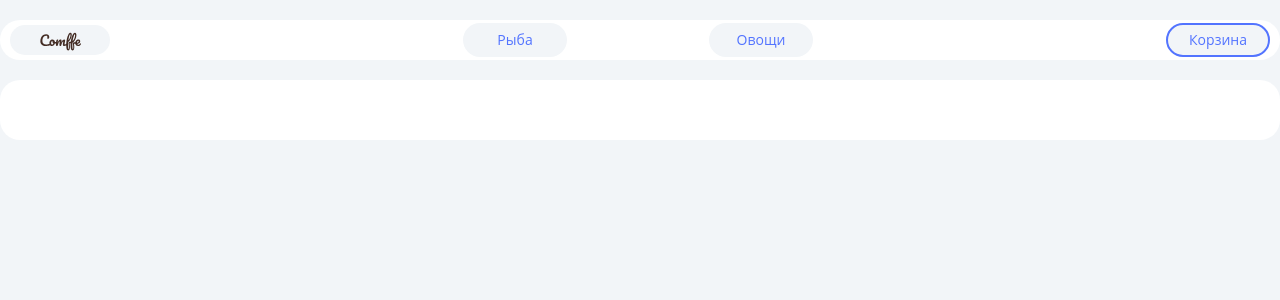
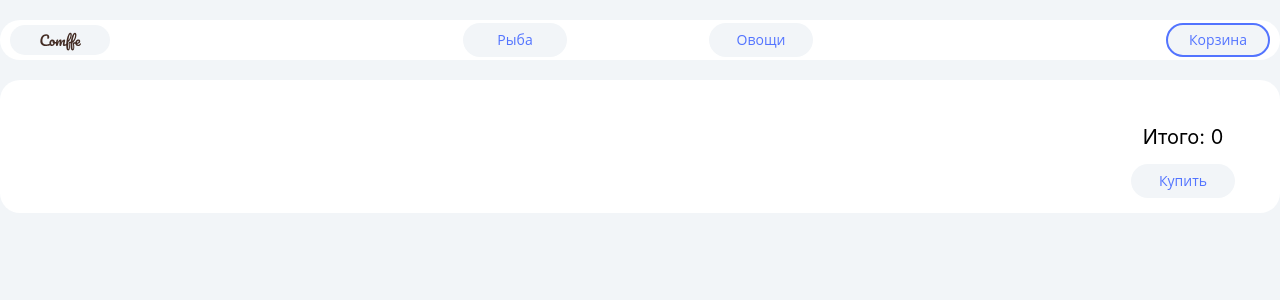
Before and after one commit to nikita-jpg/Restaurant, a React (Create React App) app: page / in a window 1280 px wide. Shown: the top 300 px of the page. Built offline with nearby package versions, Linux system fonts and the light colour scheme.

Commit message:
Добавил панель Итого

```diff
--- a/src/comonents/Basket/Basket.js
+++ b/src/comonents/Basket/Basket.js
@@ -3,6 +3,8 @@ import { getPurchases } from "./selectors";
 import "./basket.css";
 import { getProducts } from "../Menu/selectors";
 import { RowDish } from "../Dish/RowDish";
+import { useState } from "react";
+import { Tab } from "../Tab/Tab";
 
 const Basket = ({}) => {
   const purchases = useSelector(getPurchases);
@@ -21,11 +23,23 @@ const Basket = ({}) => {
     return neededProduct;
   };
 
-  console.log(purchases);
+  const [totalPrice, setTotalPrice] = useState(0);
+  let test = 0;
+
+  const changeTotalPrice = (price) => {
+    console.log(price);
+    test += price;
+    setTotalPrice(test);
+  };
+
   return (
     <div className="basket">
+      <div className="basket_rows">
         {purchases.map((purchase, i) => (
-        <RowDish id={purchase.id}></RowDish>
+          <RowDish
+            id={purchase.id}
+            changeTotalPrice={changeTotalPrice}
+          ></RowDish>
           // const product = getProductById(purchase.id);
           // return (
           //   <div className="basket_product">
@@ -36,6 +50,19 @@ const Basket = ({}) => {
           // );
         ))}
       </div>
+
+      <div className="basket_total">
+        <div>Итого: {totalPrice}</div>
+        <div className="basket_totalBtn">
+          <Tab
+            text={"Купить"}
+            // setState={setTab}
+            // index={i}
+            // isActive={i === activeNumber ? true : false}
+          ></Tab>
+        </div>
+      </div>
+    </div>
   );
 };
 
--- a/src/comonents/Basket/actions.js
+++ b/src/comonents/Basket/actions.js
@@ -1,7 +1,6 @@
 import * as basketConsts from "./consts";
 
 export const Add_to_Basket = (purchase) => {
-  console.log(purchase);
   return {
     type: basketConsts.ADD_TO_BASKET,
     purchase: purchase,
--- a/src/comonents/Basket/basket.css
+++ b/src/comonents/Basket/basket.css
@@ -4,8 +4,27 @@
   background-color: var(--main-el-color);
   border-radius: 20px;
   padding: 30px;
+  padding-bottom: 0;
 
-  display: block;
+  display: flex;
+  justify-content: space-between;
+}
+.basket_rows {
+  /* width: auto;
+  height: auto;
+  background-color: var(--main-el-color);
+  border-radius: 20px;
+  padding: 30px;
+
+  display: block; */
 }
 .basket_product {
 }
+
+.basket_total {
+  padding: 15px;
+  font-size: 20px;
+}
+.basket_totalBtn {
+  padding-top: 15px;
+}
--- a/src/comonents/Dish/RowDish.js
+++ b/src/comonents/Dish/RowDish.js
@@ -1,4 +1,4 @@
-import { useState } from "react";
+import { useEffect, useState } from "react";
 import { useDispatch, useSelector } from "react-redux";
 import { Add_to_Basket } from "../Basket/actions";
 import { getPurchaseQuantityById } from "../Basket/selectors";
@@ -6,13 +6,13 @@ import "../Dish/rowDish.css";
 import { getProductById } from "../Menu/selectors";
 import { Tab } from "../Tab/Tab";
 
-const RowDish = ({ img, id = 0 }) => {
+const RowDish = ({ img, id = 0, changeTotalPrice = () => {} }) => {
   const dispatch = useDispatch();
 
   const product = useSelector(getProductById(id));
   let startQuanity = useSelector(getPurchaseQuantityById(id));
 
-  console.log("start: " + startQuanity);
+  // console.log("start: " + startQuanity);
 
   const [quanity, setQuanity] = useState(
     useSelector(getPurchaseQuantityById(id))
@@ -24,10 +24,13 @@ const RowDish = ({ img, id = 0 }) => {
       //   setQuanity(0);
     } else {
       //   setQuanity(newQuanity);
+      // changeTotalPrice((newQuanity - startQuanity) * product.price);
       startQuanity = newQuanity;
       dispatch(Add_to_Basket({ id: id, quanity: newQuanity }));
     }
   };
+
+  changeTotalPrice(startQuanity * product.price);
 
   return (
     <div className="rowDish">
@@ -59,6 +62,8 @@ const RowDish = ({ img, id = 0 }) => {
           }}
         ></Tab>
       </div>
+
+      <div className="rowDish_price">{product.price * startQuanity} ₽</div>
     </div>
   );
 };
--- a/src/comonents/Dish/rowDish.css
+++ b/src/comonents/Dish/rowDish.css
@@ -62,3 +62,12 @@
   margin-left: 15px;
   margin-right: 15px;
 }
+.rowDish_price {
+  font-size: 18px;
+  font-family: "Lato", sans-serif;
+  font-weight: bold;
+  color: black;
+
+  padding-top: 15px;
+  padding-left: 20px;
+}
--- a/src/comonents/Menu/Menu.js
+++ b/src/comonents/Menu/Menu.js
@@ -13,7 +13,6 @@ const Menu = ({ apiUrl = "http://localhost:8080/menu", data, type }) => {
   const dispatch = useDispatch();
 
   useEffect(() => {
-    console.log("products");
     // axios.get(apiUrl).then((resp) => {
     //   const allDishes = resp.data;
     //   setAppState(allDishes);
--- a/src/comonents/TabContent/TabContent.js
+++ b/src/comonents/TabContent/TabContent.js
@@ -1,7 +1,6 @@
 import "../TabContent/tabContent.css";
 const TabContent = ({ items, activeNumber }) => {
   //   return <div>15</div>;
-  console.log(items);
 
   return (
     <div className="tabcontent">
```
Lines whose indentation alone changed are shown as unchanged.
